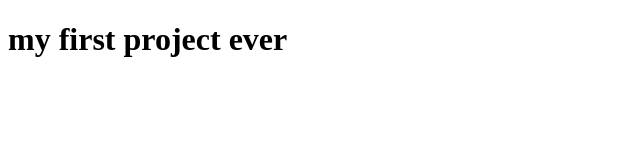
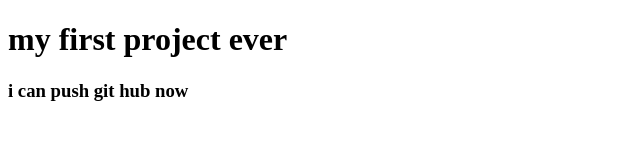
Before and after one commit to nazim1990/my_first_project, a plain HTML site: page index.html in a window 1280 px wide. Shown: the whole page, without its empty margins (0-640 px from the left). Drawn offline with Linux system fonts and the light colour scheme.

Commit message:
learn github

```diff
--- a/index.html
+++ b/index.html
@@ -8,5 +8,6 @@
 </head>
 <body>
     <h1>my first project ever</h1>
+    <h3>i can push git hub now</h3>
 </body>
 </html>
```
